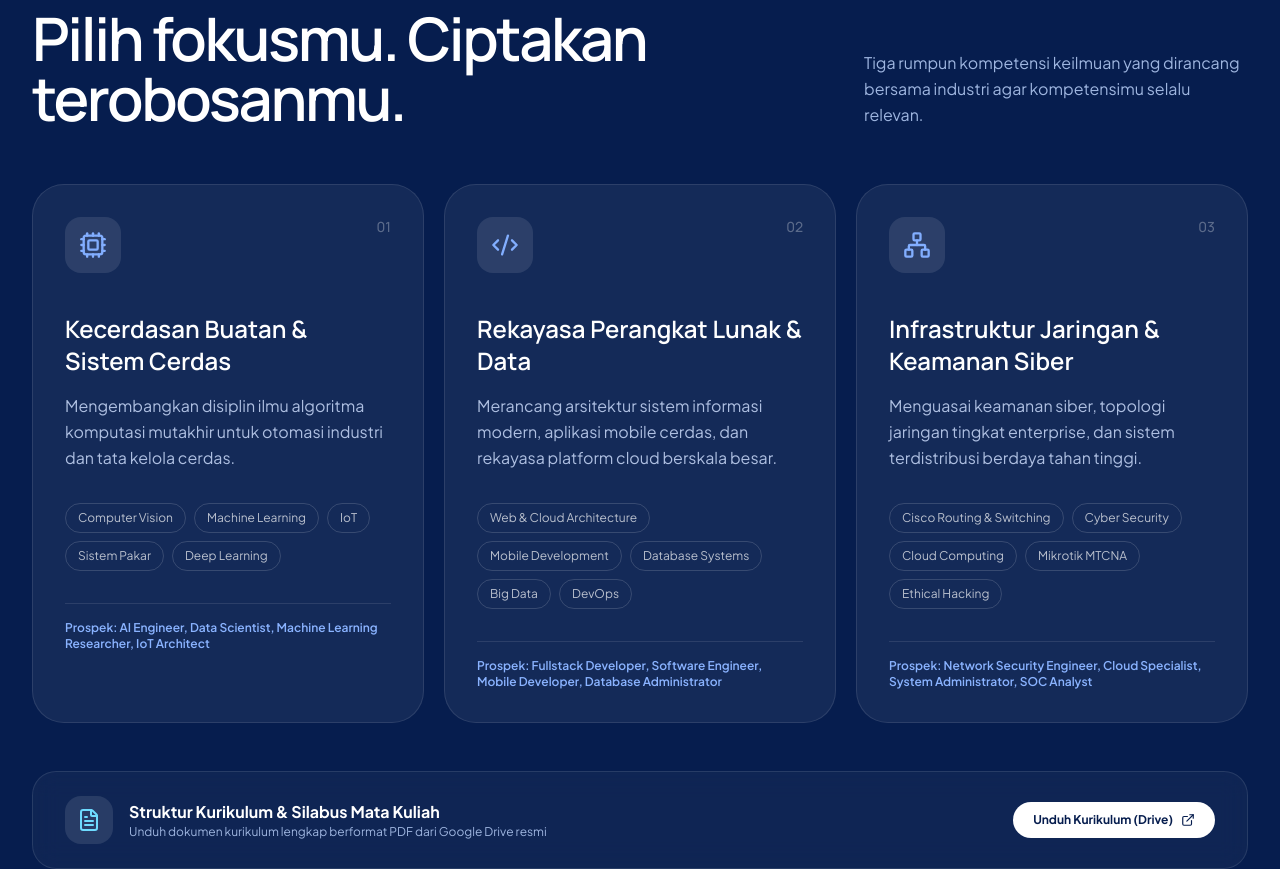
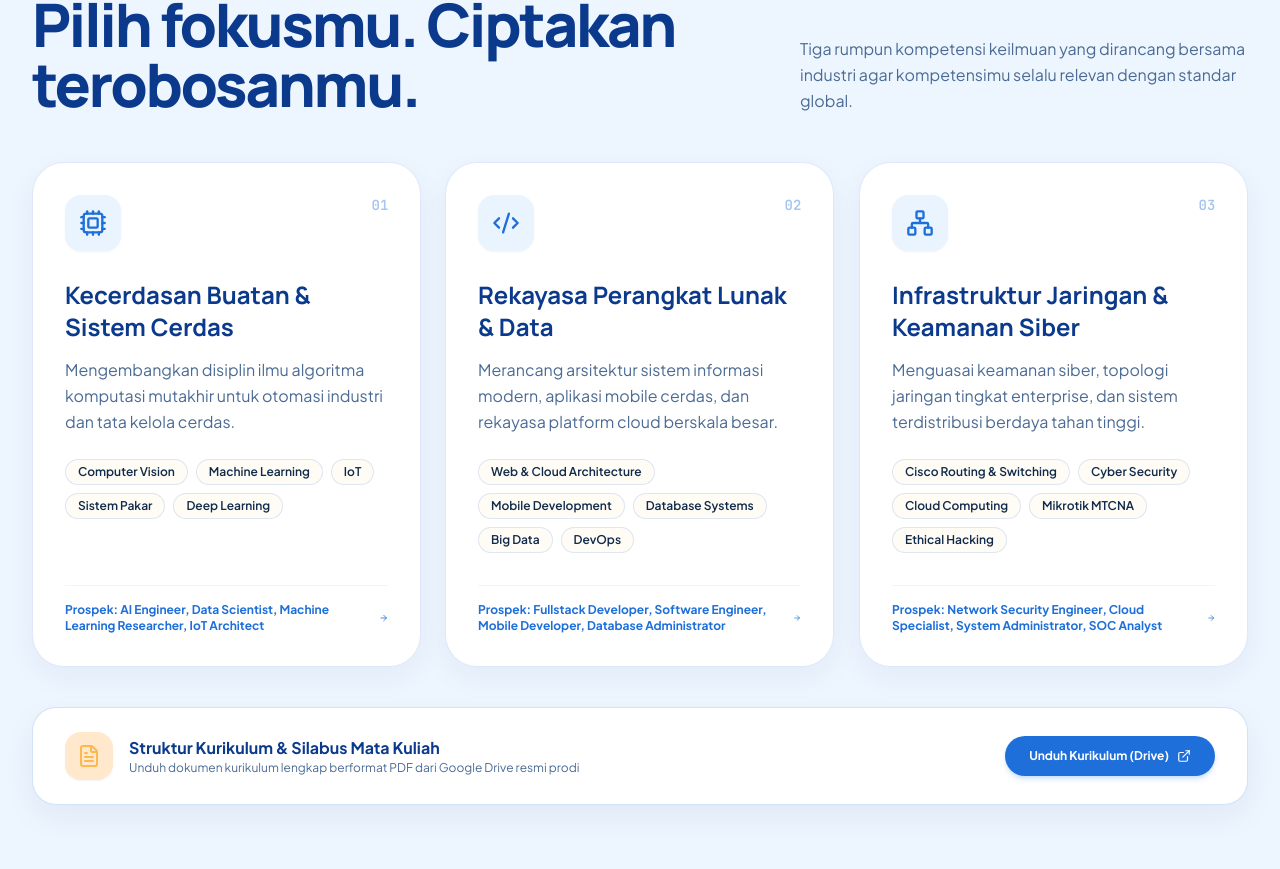
Before and after one commit to Eguh27/cms-informatikaumpo, a React (Vite) app: page / in a window 1280 px wide. Shown: the part 2000-2869 px from the top of the page. Built offline with nearby package versions, Linux system fonts and the light colour scheme; the HTML template or start-up script is replaced by a standard one.

Commit message:
feat(section): redesain Section Kurikulum dengan tema terang, card stagger, dan WaveDivider

```diff
--- a/src/App.tsx
+++ b/src/App.tsx
@@ -1154,73 +1154,92 @@ export default function App() {
         {/* ============================================================== */}
         {/* 4. KURIKULUM & ROADMAP KEILMUAN                                 */}
         {/* ============================================================== */}
-        <section id="kurikulum" className="bg-[#061d4e] py-24 text-white lg:py-32">
+        <section id="kurikulum" className="relative bg-[#EAF4FF]/70 py-20 lg:py-28">
           <div className="mx-auto max-w-7xl px-5 lg:px-8">
-            <div className="flex flex-col justify-between gap-8 md:flex-row md:items-end">
+            <Reveal className="flex flex-col justify-between gap-6 md:flex-row md:items-end">
               <div>
-                <div className="section-label section-label-light">Kurikulum Masa Depan</div>
-                <h2 className="mt-5 max-w-2xl font-display text-4xl font-semibold tracking-[-.04em] md:text-6xl">
+                <div className="inline-flex items-center gap-2 rounded-full bg-white px-4 py-1.5 text-xs font-bold uppercase tracking-wider text-[#1E6FD9] border border-[#1E6FD9]/20 shadow-xs">
+                  <Sparkles className="size-3.5 text-[#FFB84D]" /> Kurikulum Masa Depan
+                </div>
+                <h2 className="mt-4 max-w-2xl font-display text-3xl md:text-5xl lg:text-6xl font-extrabold tracking-[-.04em] text-[#0B3A8C]">
                   Pilih fokusmu. Ciptakan terobosanmu.
                 </h2>
               </div>
-              <p className="max-w-sm leading-relaxed text-[#9eb5df]">
-                Tiga rumpun kompetensi keilmuan yang dirancang bersama industri agar kompetensimu selalu relevan.
+              <p className="max-w-md text-base leading-relaxed text-[#4B6B94]">
+                Tiga rumpun kompetensi keilmuan yang dirancang bersama industri agar kompetensimu selalu relevan dengan standar global.
               </p>
-            </div>
-
-            <div className="mt-14 grid gap-5 lg:grid-cols-3">
-              {CURRICULUM_TRACKS.map((program) => {
+            </Reveal>
+
+            <div className="mt-12 grid gap-6 lg:grid-cols-3">
+              {CURRICULUM_TRACKS.map((program, idx) => {
                 const IconComp = program.icon;
+                const delayClass = idx === 0 ? "reveal-delay-1" : idx === 1 ? "reveal-delay-2" : "reveal-delay-3";
                 return (
+                  <Reveal key={program.title} delayClass={delayClass}>
                     <article
-                    key={program.title}
-                    className="group relative overflow-hidden rounded-[2rem] border border-white/10 bg-white/[.06] p-7 transition-all duration-500 hover:-translate-y-2 hover:border-[#5590ff]/60 hover:bg-[#1047ad] md:p-8"
-                  >
+                      className="group relative flex h-full flex-col justify-between overflow-hidden rounded-[2rem] border border-[#1E6FD9]/15 bg-white p-7 shadow-[0_10px_30px_rgba(15,42,74,0.05)] transition-all duration-500 hover:-translate-y-2 hover:border-[#1E6FD9]/50 hover:shadow-[0_20px_40px_rgba(30,111,217,0.12)] md:p-8"
+                    >
+                      <div>
                         <div className="flex items-start justify-between">
-                      <span className="grid size-14 place-items-center rounded-2xl bg-white/10 text-[#82aeff] transition group-hover:bg-white group-hover:text-[#1453d6]">
+                          <span className="grid size-14 place-items-center rounded-2xl bg-[#EAF4FF] text-[#1E6FD9] transition-colors group-hover:bg-[#1E6FD9] group-hover:text-white shadow-xs">
                             <IconComp className="size-7" />
                           </span>
-                      <span className="font-display text-sm text-white/30">{program.number}</span>
-                    </div>
-                    <h3 className="mt-10 font-display text-2xl font-semibold">{program.title}</h3>
-                    <p className="mt-4 leading-relaxed text-[#aebfe1] transition group-hover:text-white/75">
+                          <span className="font-mono text-sm font-bold text-[#1E6FD9]/40">{program.number}</span>
+                        </div>
+                        <h3 className="mt-7 font-display text-2xl font-bold text-[#0B3A8C] transition-colors group-hover:text-[#1E6FD9]">
+                          {program.title}
+                        </h3>
+                        <p className="mt-3.5 leading-relaxed text-[#4B6B94] text-sm md:text-base">
                           {program.copy}
                         </p>
-                    <div className="mt-8 flex flex-wrap gap-2">
+                        <div className="mt-6 flex flex-wrap gap-2">
                           {program.tags.map((tag) => (
-                        <span key={tag} className="rounded-full border border-white/15 px-3 py-1.5 text-xs text-white/70">
+                            <span
+                              key={tag}
+                              className="rounded-full bg-[#FFFBF5] border border-[#1E6FD9]/15 px-3 py-1 text-xs font-semibold text-[#0F2A4A]"
+                            >
                               {tag}
                             </span>
                           ))}
                         </div>
-                    <div className="mt-8 border-t border-white/10 pt-4 text-xs font-semibold text-[#8ab3ff]">
-                      Prospek: {program.prospects}
+                      </div>
+                      <div className="mt-8 border-t border-slate-100 pt-4 text-xs font-bold text-[#1E6FD9] flex items-center justify-between">
+                        <span>Prospek: {program.prospects}</span>
+                        <ArrowRight className="size-3.5 transition-transform group-hover:translate-x-1" />
                       </div>
                     </article>
+                  </Reveal>
                 );
               })}
             </div>
 
             {/* Direct Google Drive link from ti.umpo.ac.id */}
-            <div className="mt-12 flex flex-col items-center justify-between gap-4 rounded-3xl border border-white/10 bg-white/[0.04] p-6 backdrop-blur-md sm:flex-row sm:px-8">
+            <Reveal delayClass="reveal-delay-4" className="mt-10">
+              <div className="flex flex-col items-center justify-between gap-4 rounded-3xl border border-[#1E6FD9]/20 bg-white p-6 shadow-[0_12px_32px_rgba(15,42,74,0.06)] sm:flex-row sm:px-8">
                 <div className="flex items-center gap-4">
-                <div className="grid size-12 place-items-center rounded-2xl bg-white/10 text-[#6edbff]">
-                  <FileText className="size-6" />
+                  <div className="grid size-12 place-items-center rounded-2xl bg-[#FFE8CC] text-[#0F2A4A] shadow-xs">
+                    <FileText className="size-6 text-[#FFB84D]" />
                   </div>
                   <div>
-                  <div className="font-bold text-white">Struktur Kurikulum & Silabus Mata Kuliah</div>
-                  <div className="text-xs text-[#9eb5df]">Unduh dokumen kurikulum lengkap berformat PDF dari Google Drive resmi</div>
+                    <div className="font-bold text-[#0B3A8C] text-base">Struktur Kurikulum & Silabus Mata Kuliah</div>
+                    <div className="text-xs text-[#4B6B94]">Unduh dokumen kurikulum lengkap berformat PDF dari Google Drive resmi prodi</div>
                   </div>
                 </div>
                 <a
                   href="https://drive.google.com/file/d/1MBJ4e8JyA6YZPJl39maTZMhMiZ1B58SN/view?usp=sharing"
                   target="_blank"
                   rel="noopener noreferrer"
-                className="inline-flex items-center gap-2 rounded-full bg-white px-5 py-2.5 text-xs font-bold text-[#061d4e] transition hover:bg-[#6edbff]"
+                  className="inline-flex items-center gap-2 rounded-full bg-[#1E6FD9] px-6 py-3 text-xs font-bold text-white shadow-md shadow-blue-500/20 transition-all hover:bg-[#0B3A8C] hover:shadow-lg"
                 >
                   Unduh Kurikulum (Drive) <ExternalLink className="size-3.5" />
                 </a>
               </div>
+            </Reveal>
+          </div>
+
+          {/* Organic Wave Divider into next section */}
+          <div className="mt-16">
+            <WaveDivider fill="#FFFBF5" />
           </div>
         </section>
 
```
Lines whose indentation alone changed are shown as unchanged.
